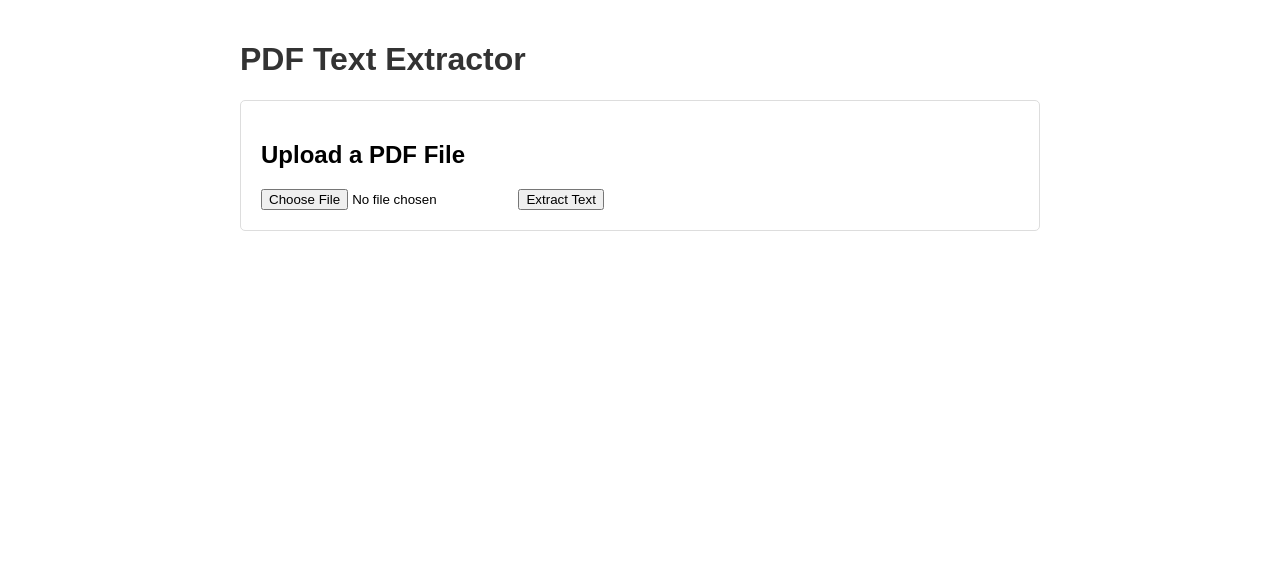
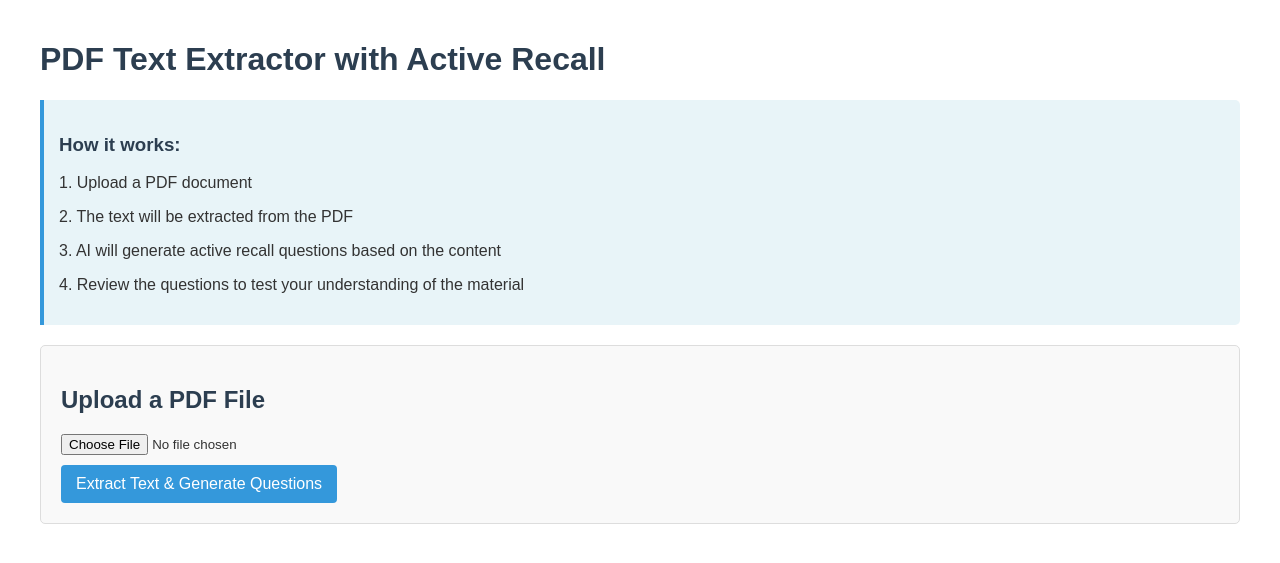
Before and after one commit to cogodo/active_recall, a Flask app: page / in a window 1280 px wide. Shown: the top 563 px of the page. Run offline with Flask 2, Linux system fonts and the light colour scheme.

Commit message:
added ai integration

```diff
--- a/app.py
+++ b/app.py
@@ -1,6 +1,14 @@
 import os
 from flask import Flask, request, render_template, jsonify
-import PyPDF2  # PyPDF2 instead of PyMuPDF
+import PyPDF2
+import openai
+from dotenv import load_dotenv
+
+# Load environment variables from .env file
+load_dotenv()
+
+# Initialize OpenAI API
+openai.api_key = os.getenv("OPENAI_API_KEY")
 
 app = Flask(__name__)
 
@@ -35,15 +43,24 @@ def upload_file():
 
         try:
             # Extract text from PDF
-            text = extract_text_from_pdf(filepath)
+            text_by_page = extract_text_from_pdf(filepath)
+
+            # Concatenate text from all pages with page markers
+            full_text = ""
+            for i, page_text in enumerate(text_by_page):
+                full_text += f"Page {i+1}:\n{page_text}\n\n"
+
+            # Generate questions based on the text
+            questions = generate_questions(full_text)
 
             # Optional: Delete the file after processing
             os.remove(filepath)
 
             return jsonify({
                 'success': True,
-                'text': text,
-                'pages': len(text) if isinstance(text, list) else 1
+                'text': text_by_page,
+                'questions': questions,
+                'pages': len(text_by_page)
             })
         except Exception as e:
             return jsonify({'error': str(e)}), 500
@@ -64,5 +81,55 @@ def extract_text_from_pdf(pdf_path):
 
     return text_by_page
 
+def generate_questions(text):
+    """Generate 10 active recall questions based on the provided text."""
+    # Truncate text if it's too long (OpenAI has token limits)
+    max_length = 12000  # Approximation for 3000 tokens
+    if len(text) > max_length:
+        text = text[:max_length] + "..."
+
+    try:
+        # Using the cheapest model (text-ada-001 is deprecated, using gpt-3.5-turbo)
+        response = openai.chat.completions.create(
+            model="gpt-3.5-turbo",
+            messages=[
+                {"role": "system", "content": "You are an education assistant that creates active recall questions based on text content."},
+                {"role": "user", "content": f"Based on the following text, generate 10 active recall questions that test understanding of the key concepts. Format as a JSON array with just the questions. The text is:\n\n{text}"}
+            ],
+            temperature=0.7,
+            max_tokens=600
+        )
+
+        # Extract questions from the response
+        result = response.choices[0].message.content.strip()
+
+        # Simple parsing for questions if not proper JSON
+        if result.startswith("[") and result.endswith("]"):
+            # Try to parse as JSON
+            import json
+            try:
+                questions = json.loads(result)
+                return questions
+            except:
+                pass
+
+        # Fallback: look for numbered questions (1. Question)
+        import re
+        questions = re.findall(r'\d+[\.\)]\s*(.*?)(?=\d+[\.\)]|$)', result, re.DOTALL)
+        if questions and len(questions) > 0:
+            return [q.strip() for q in questions]
+
+        # Second fallback: split by newlines and take non-empty lines
+        questions = [line.strip() for line in result.split('\n') if line.strip()]
+        if len(questions) >= 5:  # If we have at least 5 lines, assume they're questions
+            return questions[:10]  # Limit to 10 questions
+
+        # Last resort: just return the raw text split into chunks
+        return [result]
+
+    except Exception as e:
+        print(f"Error generating questions: {str(e)}")
+        return ["Error generating questions. Please check your OpenAI API key and try again."]
+
 if __name__ == '__main__':
     app.run(debug=True, host='0.0.0.0', port=5001)
--- a/requirements.txt
+++ b/requirements.txt
@@ -10,3 +10,4 @@ python-dotenv # For managing environment variables
 flask==2.0.1
 PyPDF2==2.12.1
 Werkzeug==2.0.1
+openai==1.7.0
--- a/templates/index.html
+++ b/templates/index.html
@@ -2,17 +2,20 @@
 <html>
 
 <head>
-    <title>PDF Text Extractor</title>
+    <title>PDF Text Extractor with Active Recall</title>
     <style>
         body {
             font-family: Arial, sans-serif;
-            max-width: 800px;
+            max-width: 1200px;
             margin: 0 auto;
             padding: 20px;
+            color: #333;
         }
 
-        h1 {
-            color: #333;
+        h1,
+        h2,
+        h3 {
+            color: #2c3e50;
         }
 
         .upload-form {
@@ -20,48 +23,142 @@
             padding: 20px;
             border: 1px solid #ddd;
             border-radius: 5px;
+            background-color: #f9f9f9;
         }
 
-        .result {
+        .content-container {
+            display: flex;
+            gap: 20px;
             margin-top: 20px;
+        }
+
+        .text-content {
+            flex: 3;
             padding: 20px;
             border: 1px solid #ddd;
             border-radius: 5px;
             background-color: #f9f9f9;
-            display: none;
+            max-height: 800px;
+            overflow-y: auto;
+        }
+
+        .questions-container {
+            flex: 2;
+            padding: 20px;
+            border: 1px solid #ddd;
+            border-radius: 5px;
+            background-color: #f0f7ff;
+            max-height: 800px;
+            overflow-y: auto;
         }
 
         .page {
             margin-bottom: 15px;
+            padding: 15px;
+            border-bottom: 1px solid #eee;
+        }
+
+        .question {
+            margin-bottom: 15px;
             padding: 10px;
-            border-bottom: 1px solid #eee;
+            border-left: 3px solid #3498db;
+            background-color: rgba(255, 255, 255, 0.7);
         }
 
         .error {
             color: red;
             font-weight: bold;
         }
+
+        button {
+            padding: 10px 15px;
+            background-color: #3498db;
+            color: white;
+            border: none;
+            border-radius: 4px;
+            cursor: pointer;
+            font-size: 16px;
+        }
+
+        button:hover {
+            background-color: #2980b9;
+        }
+
+        input[type="file"] {
+            display: block;
+            margin-bottom: 10px;
+        }
+
+        #loading {
+            padding: 20px;
+            text-align: center;
+            font-weight: bold;
+        }
+
+        .loading-spinner {
+            display: inline-block;
+            width: 30px;
+            height: 30px;
+            border: 3px solid rgba(0, 0, 0, 0.1);
+            border-radius: 50%;
+            border-top-color: #3498db;
+            animation: spin 1s ease-in-out infinite;
+            margin-right: 10px;
+        }
+
+        @keyframes spin {
+            to {
+                transform: rotate(360deg);
+            }
+        }
+
+        .instructions {
+            margin: 20px 0;
+            padding: 15px;
+            background-color: #e8f4f8;
+            border-left: 4px solid #3498db;
+            border-radius: 0 5px 5px 0;
+        }
     </style>
 </head>
 
 <body>
-    <h1>PDF Text Extractor</h1>
+    <h1>PDF Text Extractor with Active Recall</h1>
+
+    <div class="instructions">
+        <h3>How it works:</h3>
+        <p>1. Upload a PDF document</p>
+        <p>2. The text will be extracted from the PDF</p>
+        <p>3. AI will generate active recall questions based on the content</p>
+        <p>4. Review the questions to test your understanding of the material</p>
+    </div>
 
     <div class="upload-form">
         <h2>Upload a PDF File</h2>
         <form id="upload-form" enctype="multipart/form-data">
             <input type="file" name="pdf_file" id="pdf-file" accept="application/pdf" required>
-            <button type="submit">Extract Text</button>
+            <button type="submit">Extract Text & Generate Questions</button>
         </form>
     </div>
 
     <div id="loading" style="display: none;">
-        <p>Processing PDF, please wait...</p>
+        <div class="loading-spinner"></div>
+        <p>Processing PDF and generating questions, please wait...</p>
     </div>
 
-    <div id="result" class="result">
-        <h2>Extracted Text</h2>
-        <div id="text-content"></div>
+    <div id="result" style="display: none;">
+        <div class="content-container">
+            <div id="text-content" class="text-content">
+                <h2>Extracted Text</h2>
+                <div id="extracted-pages"></div>
+            </div>
+
+            <div id="questions-container" class="questions-container">
+                <h2>Active Recall Questions</h2>
+                <p>Test your understanding by answering these questions based on the text:</p>
+                <div id="questions-list"></div>
+            </div>
+        </div>
     </div>
 
     <script>
@@ -97,10 +194,10 @@
                         return;
                     }
 
-                    const textContent = document.getElementById('text-content');
-                    textContent.innerHTML = '';
+                    // Display the extracted text by page
+                    const extractedPages = document.getElementById('extracted-pages');
+                    extractedPages.innerHTML = '';
 
-                    // Display the extracted text by page
                     data.text.forEach((pageText, index) => {
                         const pageDiv = document.createElement('div');
                         pageDiv.className = 'page';
@@ -111,10 +208,26 @@
 
                         const textPara = document.createElement('pre');
                         textPara.style.whiteSpace = 'pre-wrap';
+                        textPara.style.fontFamily = 'inherit';
                         textPara.textContent = pageText;
                         pageDiv.appendChild(textPara);
 
-                        textContent.appendChild(pageDiv);
+                        extractedPages.appendChild(pageDiv);
+                    });
+
+                    // Display the generated questions
+                    const questionsList = document.getElementById('questions-list');
+                    questionsList.innerHTML = '';
+
+                    data.questions.forEach((question, index) => {
+                        const questionDiv = document.createElement('div');
+                        questionDiv.className = 'question';
+
+                        const questionText = document.createElement('p');
+                        questionText.innerHTML = `<strong>Q${index + 1}:</strong> ${question}`;
+                        questionDiv.appendChild(questionText);
+
+                        questionsList.appendChild(questionDiv);
                     });
 
                     // Show the result section
```
Also changed, not shown: README.md.
